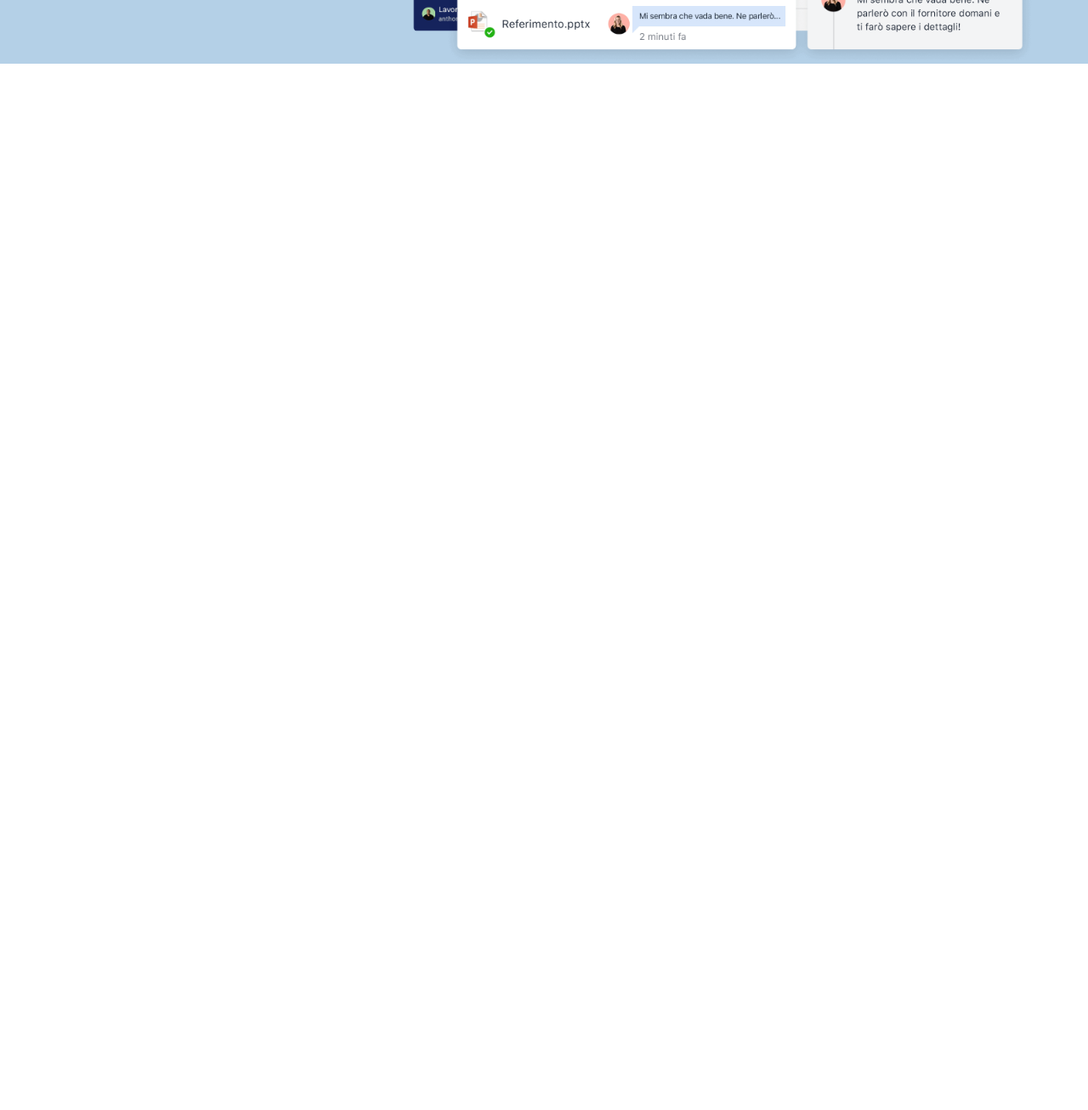
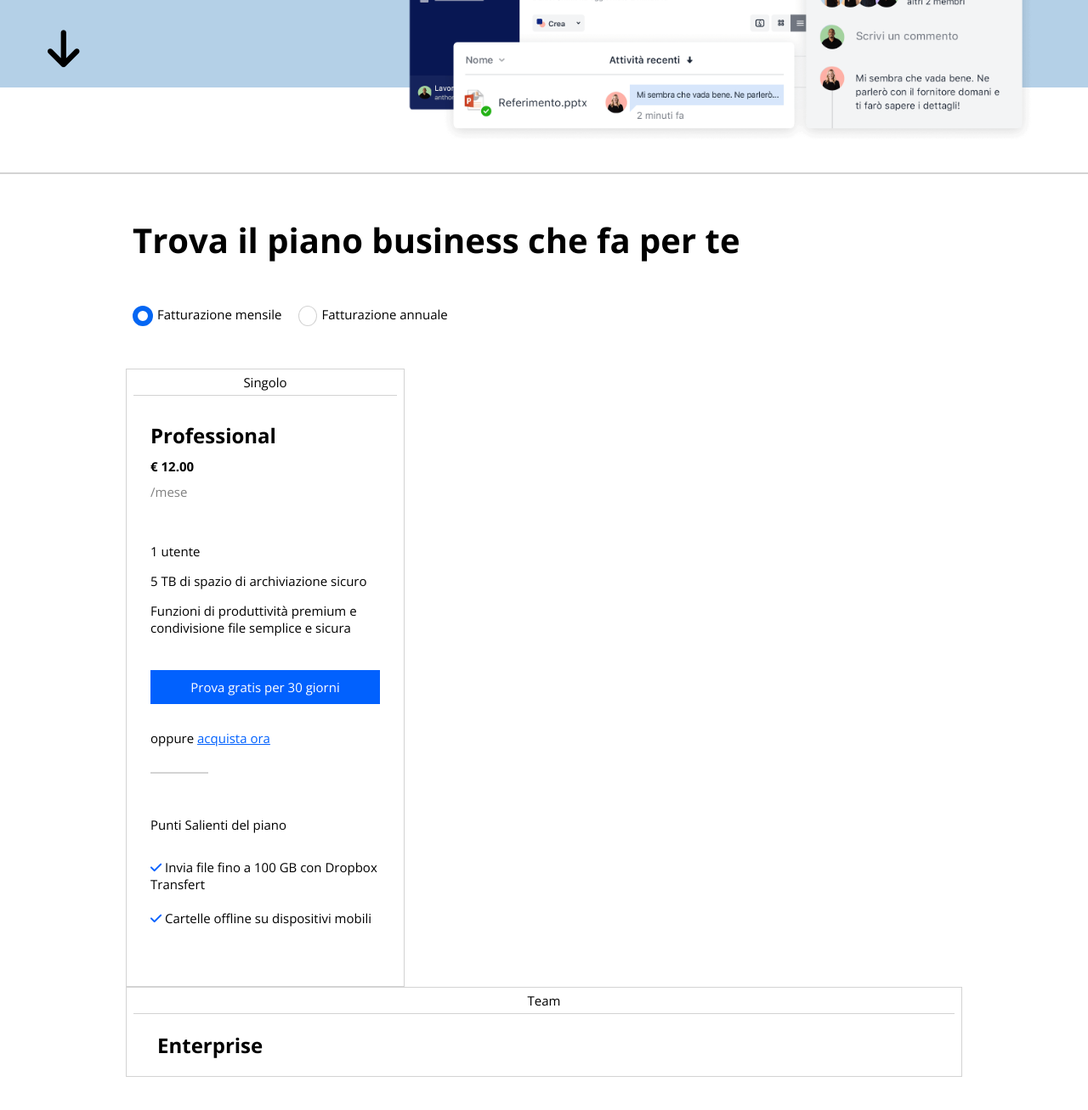
Before and after one commit to fabioadelfio/htmlcss-dropbox, a plain HTML site: page index.html in a window 1280 px wide. Shown: the part 677-1984 px from the top of the page at 85% size. Before the commit the page ends 800 px from the top, so only its background shows below. Drawn offline with nearby package versions, Linux system fonts and the light colour scheme; a web font is replaced by a local one.

Commit message:
add row1

```diff
--- a/css/style.css
+++ b/css/style.css
@@ -8,10 +8,6 @@
 
 body {
     font-family: "Open Sans", sans-serif;
-    font-optical-sizing: auto;
-    font-weight: <weight>;
-    font-style: normal;
-    font-variation-settings:"width" 100;
 }
 
 img {
@@ -42,13 +38,17 @@ ul {
     flex-wrap: wrap;
     row-gap: 2rem;
 
-    margin-left: -1rem;
-    margin-right: -1rem;
+    margin-left: -0.5rem;
+    margin-right: -0.5rem;
 }
 
 [class*='col'] {
-    padding-left: 1rem;
-    padding-right: 1rem;
+    padding-left: 0.5rem;
+    padding-right: 0.5rem;
+}
+
+.col-1 {
+    width: 100%;
 }
 
 .col-1-2 {
@@ -85,7 +85,7 @@ ul {
 }
 
 .row-header {
-    padding: 20px 0;
+    padding: 20px 10px;
     display: flex;
     justify-content: space-between;
     align-items: center;
@@ -109,15 +109,24 @@ ul {
 
 .top-main {
     background-color: #B4D0E7;
+    height: 700px;
+    display: flex;
+    justify-content: center;
+    position: relative;
 }
 
-.top-title {
+.top-main > .container {
+    position: absolute;
+    top: 30px;
+}
+
+.title-top{
     font-size: 4.5rem;
     font-weight: 900;
 }
 
 .top-main .row {
-    padding-top: 40px;
+    padding-top: 50px;
     font-size: 15px;
 }
 
@@ -137,3 +146,155 @@ ul {
     padding: 10px 15px;
     width: fit-content;
 }
+
+.arrow {
+    padding-top: 20px;
+    font-size: 50px;
+}
+
+.border-top {
+    margin-top: 100px;
+    padding: 1px;
+    background-color: lightgray;
+}
+
+.container.page-content {
+    max-width: 1000px;
+}
+
+.title-content {
+    padding: 50px 0;
+    font-size: 2.5rem;
+    font-weight: bold;
+}
+
+.row-mode {
+    display: flex;
+    gap: 20px;
+    font-size: 15px;
+}
+
+.mode {
+    display: flex;
+    gap: 5px;
+}
+
+.mode-button-1 {
+    padding: 6px;
+    border-radius: 50%;
+    border: 6px solid #0466F3;
+}
+
+.mode-button-2 {
+    padding: 10px;
+    border-radius: 50%;
+    border: 1px solid lightgray;
+}
+
+.container.page-content .plans {
+    padding: 50px 0;
+}
+
+.container.page-content .row{
+    display: flex;
+    justify-content: space-between;
+    flex-wrap: nowrap;
+    gap: 50px;
+}
+
+.plans .col-1-3 {
+    border: 1px solid lightgray;
+}
+
+.plans > .row {
+    display: flex;
+    flex-direction: column;
+    gap: 50px;
+}
+
+.top-plan {
+    text-align: center;
+    font-size: 15px;
+    padding: 5px 0;
+    border-bottom: 1px solid lightgray;
+}
+
+.info-plan {
+    padding: 20px;
+    font-size: 15px;
+}
+
+.info-plan .plan {
+    font-size: 1.5rem;
+    font-weight: bold;
+}
+
+.info-plan > .title-plan {
+    padding: 10px 0;
+    display: flex;
+    flex-direction: column;
+    gap: 10px;
+}
+
+.title-plan > .price {
+    font-weight: bold;
+}
+
+.title-plan > .period {
+    color: gray;
+}
+
+.info-plan > .features {
+    padding: 40px 0;
+}
+
+.info-plan > .features ul {
+    display: flex;
+    flex-direction: column;
+    gap: 15px;
+}
+
+.info-plan > .links-plan {
+    display: flex;
+    flex-direction: column;
+    gap: 30px;
+}
+
+.links-plan > .btn-plan {
+    text-align: center;
+    padding: 10px 15px;
+    background-color: #0161FE;
+    color: white;
+}
+
+.links-plan > .link-plan a {
+    text-decoration: underline;
+    color: #0161FE;
+}
+
+.links-plan > .divider {
+    background-color: lightgray;
+    padding: 1px;
+    width: 25%;
+}
+
+.info-plan > .highlights {
+    padding: 50px 0;
+    display: flex;
+    flex-direction: column;
+    gap: 30px;
+}
+
+.info-plan > .highlights ul {
+    display: flex;
+    flex-direction: column;
+    gap: 20px;
+}
+
+.info-plan > .highlights i {
+    color: #0161FE;
+}
+
+.plans .col-1 {
+    border: 1px solid lightgray;
+}
--- a/index.html
+++ b/index.html
@@ -66,17 +66,96 @@
         <main>
             <div class="top-main">
                 <div class="container">
-                    <div class="top-title">Tutto ciò che ti serve per il lavoro, in un unico posto</div>
+                    <div class="row">
+                        <div class="title-top">Tutto ciò che ti serve per il lavoro, in un unico posto</div>
+                    </div>
                     <div class="row">
                         <div class="col-1-3">
                             <p>Finalmente tutti i tuoi strumenti, contenuti e collaboratori sono accessibili dallo stesso posto. Dropbox Business è più di uno spazio di archiviazione sicuro: è un modo intelligente e integrato per ottimizzare il flusso di lavoro esistente.</p>
                             <div class="btn-top">Inizia la tua prova gratuita</div>
                             <p>Annulla in qualsiasi momento</p>
+                            <div class="arrow"><i class="fa-solid fa-arrow-down"></i></div>
                         </div>
                         <div class="col-2-3">
-                            <img src="./img/jumbo.png" alt="jumbo">
+                        <img src="./img/jumbo.png" alt="jumbo">
                         </div>
                     </div>
+                </div>
+            </div>
+
+            <div class="border-top"></div>
+
+            <div class="container page-content">
+
+                <div class="title-content">Trova il piano business che fa per te</div>
+                <div class="row-mode">
+                    <div class="mode">
+                        <div class="mode-button-1"></div>
+                        <div class="mode-name">Fatturazione mensile</div>
+                    </div>
+                    <div class="mode">
+                        <div class="mode-button-2"></div>
+                        <div class="mode-name">Fatturazione annuale</div>
+                    </div>
+                </div>
+
+                <div class="plans">
+
+                    <!-- ROW 1 -->
+
+                    <div class="row">
+                        <div class="col-1-3">
+                            <div class="top-plan">Singolo</div>
+
+                            <div class="info-plan">
+
+                                <div class="title-plan">
+                                    <div class="plan">Professional</div>
+                                    <div class="price">&euro; 12.00</div>
+                                    <div class="period">/mese</div>
+                                </div>
+
+                                <div class="features">
+                                    <ul>
+                                        <li>1 utente</li>
+                                        <li>5 TB di spazio di archiviazione sicuro</li>
+                                        <li>Funzioni di produttività premium e condivisione file semplice e sicura</li>
+                                    </ul>
+                                </div>
+
+                                <div class="links-plan">
+                                    <div class="btn-plan">Prova gratis per 30 giorni</div>
+                                    <div class="link-plan">oppure <a href="#">acquista ora</a></div>
+                                    <div class="divider"></div>
+                                </div>
+
+
+                                <div class="highlights">
+                                    <div class="top-highlights">Punti Salienti del piano</div>
+                                    <ul>
+                                        <li><i class="fa-solid fa-check"></i> Invia file fino a 100 GB con Dropbox Transfert</li>
+                                        <li><i class="fa-solid fa-check"></i> Cartelle offline su dispositivi mobili</li>
+                                    </ul>
+                                </div>
+                            </div>
+                        </div>
+                    </div>
+
+                    <!-- ROW 2 -->
+                    <div class="row">
+                        <div class="col-1">
+                            <div class="top-plan">Team</div>
+
+                            <div class="info-plan">
+                                <div class="col-2-3">
+                                    <div class="plan">Enterprise</div>
+                                    <div class="contacts"></div>
+                                    <p></p>
+                                </div>
+                            </div>
+                        </div>
+                    </div>
+
                 </div>
             </div>
         </main>
```
